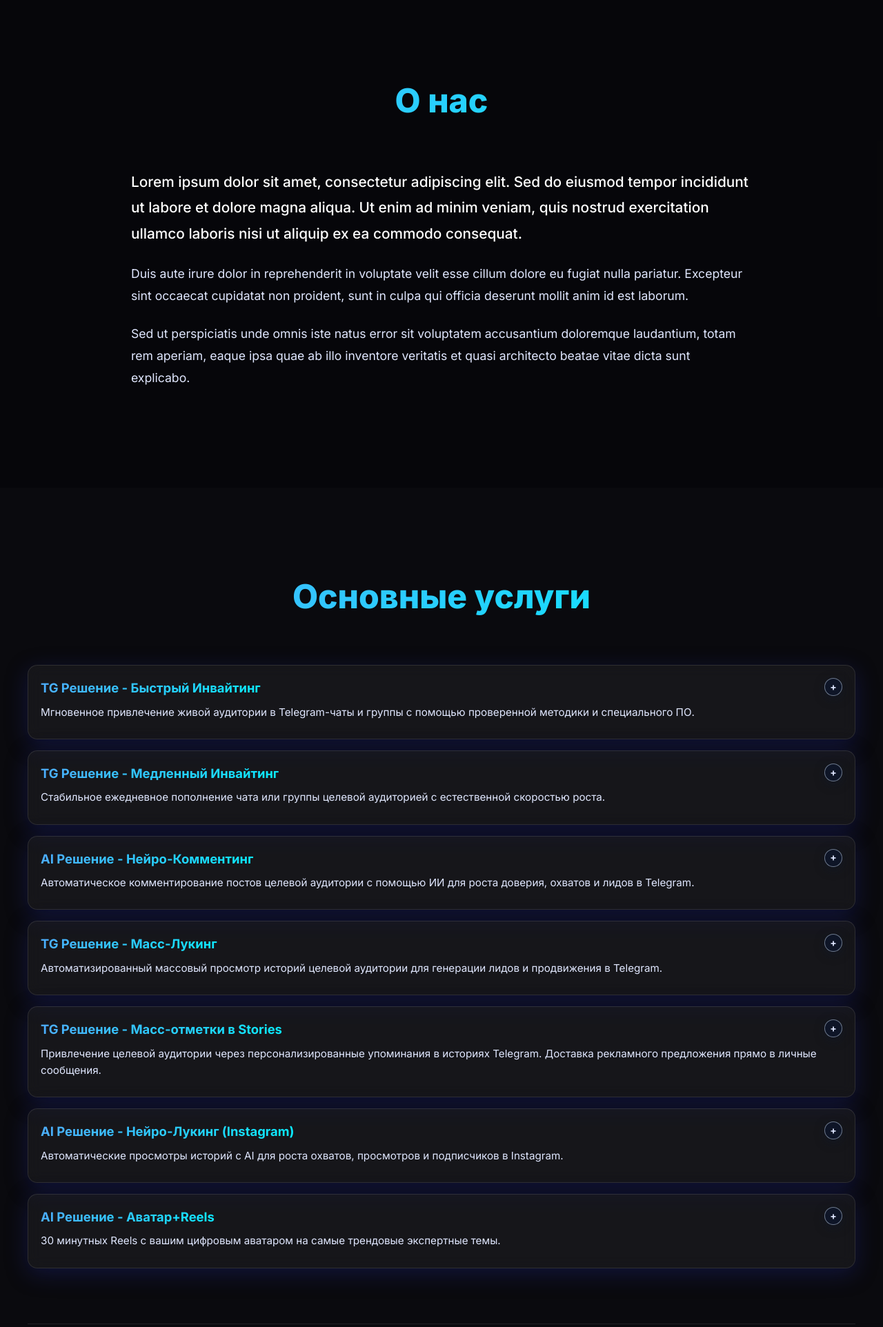
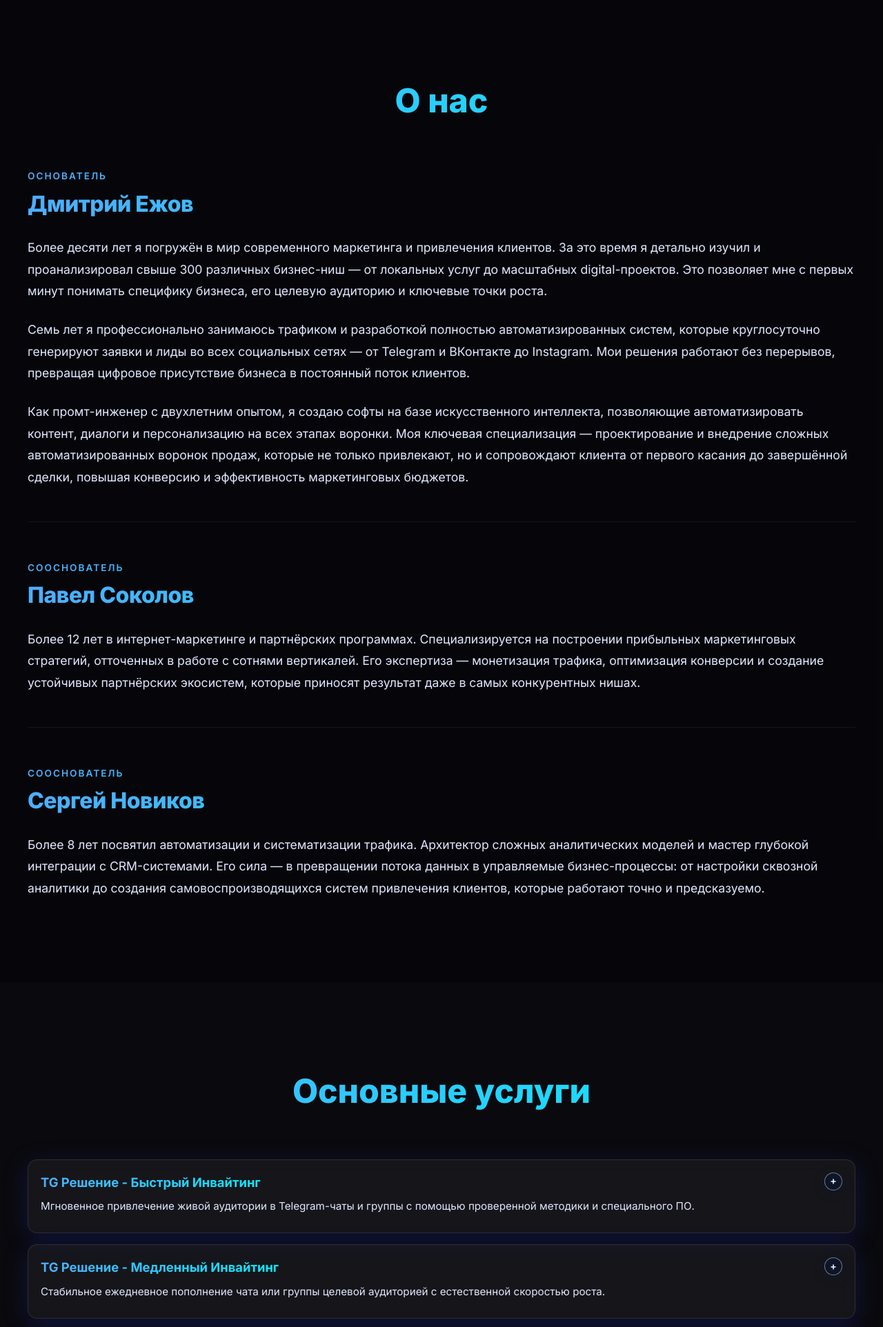
Before and after one commit to egormixbotov-boop/project-frontend-test, a Django app: page / in a window 1280 px wide. Shown: the part 812-2736 px from the top of the page at 69% size. Run offline with Django 5.2, Linux system fonts and the light colour scheme; some web fonts are replaced.

Commit message:
добавил секцию о нас

```diff
--- a/landing/static/landing/css/style.css
+++ b/landing/static/landing/css/style.css
@@ -619,10 +619,6 @@
     background-clip: text;
 }
 
-.section-content {
-    max-width: 900px;
-    margin: 0 auto;
-}
 
 .content-text {
     color: var(--text-secondary);
@@ -643,6 +639,94 @@
 /* Секция О нас */
 .section-about {
     background: rgba(0, 0, 0, 0.3);
+}
+
+.team-block {
+    margin-bottom: 56px;
+    padding-bottom: 48px;
+    border-bottom: 1px solid rgba(255, 255, 255, 0.06);
+    position: relative;
+    transition: var(--transition-normal);
+}
+
+.team-block:last-child {
+    margin-bottom: 0;
+    padding-bottom: 0;
+    border-bottom: none;
+}
+
+.team-block:hover {
+    padding-left: 20px;
+}
+
+.team-block-header {
+    margin-bottom: 28px;
+    display: flex;
+    flex-direction: column;
+    gap: 10px;
+}
+
+.team-role {
+    font-size: 0.85rem;
+    font-weight: 600;
+    text-transform: uppercase;
+    letter-spacing: 2px;
+    background: linear-gradient(135deg, #4facfe 0%, #00f2fe 100%);
+    -webkit-background-clip: text;
+    -webkit-text-fill-color: transparent;
+    background-clip: text;
+    display: inline-block;
+    position: relative;
+    padding-left: 0;
+    transition: var(--transition-normal);
+}
+
+.team-block:hover .team-role {
+    padding-left: 12px;
+}
+
+.team-role::before {
+    content: '';
+    position: absolute;
+    left: 0;
+    top: 50%;
+    transform: translateY(-50%);
+    width: 0;
+    height: 2px;
+    background: linear-gradient(90deg, #4facfe 0%, #00f2fe 100%);
+    transition: var(--transition-normal);
+    opacity: 0;
+}
+
+.team-block:hover .team-role::before {
+    width: 8px;
+    opacity: 1;
+}
+
+.team-name {
+    font-size: 2rem;
+    font-weight: 800;
+    margin: 0;
+    background: var(--gradient-text-cyan);
+    -webkit-background-clip: text;
+    -webkit-text-fill-color: transparent;
+    background-clip: text;
+    line-height: 1.2;
+    letter-spacing: -0.5px;
+}
+
+.team-block-content {
+    color: var(--text-secondary);
+    line-height: 1.8;
+}
+
+.team-block-content p {
+    margin-bottom: 24px;
+    font-size: 1.1rem;
+}
+
+.team-block-content p:last-child {
+    margin-bottom: 0;
 }
 
 /* Секция Услуги */
@@ -1124,6 +1208,24 @@
         font-size: 2rem;
     }
 
+    .team-block {
+        margin-bottom: 32px;
+        padding-bottom: 28px;
+    }
+
+    .team-block:hover {
+        padding-left: 0;
+    }
+
+    .team-name {
+        font-size: 1.4rem;
+    }
+
+    .team-block-content p {
+        font-size: 0.95rem;
+        line-height: 1.7;
+    }
+
     .services-grid {
         flex-direction: column;
         gap: 20px;
@@ -1188,6 +1290,23 @@
     .text-large {
         font-size: 1rem !important;
     }
+
+    .team-block {
+        margin-bottom: 40px;
+        padding-bottom: 36px;
+    }
+
+    .team-block:hover {
+        padding-left: 0;
+    }
+
+    .team-name {
+        font-size: 1.6rem;
+    }
+
+    .team-block-content p {
+        font-size: 1rem;
+    }
 }
 
 /* ===== Custom Scrollbar ===== */
--- a/landing/templates/landing/index.html
+++ b/landing/templates/landing/index.html
@@ -124,19 +124,49 @@
                 <h2 class="section-title">О нас</h2>
             </div>
             <div class="section-content">
-                <div class="content-text">
-                    <p class="text-large">
-                        Lorem ipsum dolor sit amet, consectetur adipiscing elit. Sed do eiusmod tempor incididunt ut labore et dolore magna aliqua.
-                        Ut enim ad minim veniam, quis nostrud exercitation ullamco laboris nisi ut aliquip ex ea commodo consequat.
-                    </p>
-                    <p>
-                        Duis aute irure dolor in reprehenderit in voluptate velit esse cillum dolore eu fugiat nulla pariatur.
-                        Excepteur sint occaecat cupidatat non proident, sunt in culpa qui officia deserunt mollit anim id est laborum.
-                    </p>
-                    <p>
-                        Sed ut perspiciatis unde omnis iste natus error sit voluptatem accusantium doloremque laudantium, totam rem aperiam,
-                        eaque ipsa quae ab illo inventore veritatis et quasi architecto beatae vitae dicta sunt explicabo.
-                    </p>
+                <!-- Основатель -->
+                <div class="team-block">
+                    <div class="team-block-header">
+                        <span class="team-role">Основатель</span>
+                        <h3 class="team-name">Дмитрий Ежов</h3>
+                    </div>
+                    <div class="team-block-content">
+                        <p>
+                            Более десяти лет я погружён в мир современного маркетинга и привлечения клиентов. За это время я детально изучил и проанализировал свыше 300 различных бизнес-ниш — от локальных услуг до масштабных digital-проектов. Это позволяет мне с первых минут понимать специфику бизнеса, его целевую аудиторию и ключевые точки роста.
+                        </p>
+                        <p>
+                            Семь лет я профессионально занимаюсь трафиком и разработкой полностью автоматизированных систем, которые круглосуточно генерируют заявки и лиды во всех социальных сетях — от Telegram и ВКонтакте до Instagram. Мои решения работают без перерывов, превращая цифровое присутствие бизнеса в постоянный поток клиентов.
+                        </p>
+                        <p>
+                            Как промт-инженер с двухлетним опытом, я создаю софты на базе искусственного интеллекта, позволяющие автоматизировать контент, диалоги и персонализацию на всех этапах воронки. Моя ключевая специализация — проектирование и внедрение сложных автоматизированных воронок продаж, которые не только привлекают, но и сопровождают клиента от первого касания до завершённой сделки, повышая конверсию и эффективность маркетинговых бюджетов.
+                        </p>
+                    </div>
+                </div>
+
+                <!-- Сооснователь 1 -->
+                <div class="team-block">
+                    <div class="team-block-header">
+                        <span class="team-role">Сооснователь</span>
+                        <h3 class="team-name">Павел Соколов</h3>
+                    </div>
+                    <div class="team-block-content">
+                        <p>
+                            Более 12 лет в интернет-маркетинге и партнёрских программах. Специализируется на построении прибыльных маркетинговых стратегий, отточенных в работе с сотнями вертикалей. Его экспертиза — монетизация трафика, оптимизация конверсии и создание устойчивых партнёрских экосистем, которые приносят результат даже в самых конкурентных нишах.
+                        </p>
+                    </div>
+                </div>
+
+                <!-- Сооснователь 2 -->
+                <div class="team-block">
+                    <div class="team-block-header">
+                        <span class="team-role">Сооснователь</span>
+                        <h3 class="team-name">Сергей Новиков</h3>
+                    </div>
+                    <div class="team-block-content">
+                        <p>
+                            Более 8 лет посвятил автоматизации и систематизации трафика. Архитектор сложных аналитических моделей и мастер глубокой интеграции с CRM-системами. Его сила — в превращении потока данных в управляемые бизнес-процессы: от настройки сквозной аналитики до создания самовоспроизводящихся систем привлечения клиентов, которые работают точно и предсказуемо.
+                        </p>
+                    </div>
                 </div>
             </div>
         </div>
@@ -282,71 +312,6 @@
                     </div>
                 </div>
 
-                <!-- Услуга 6 -->
-                <div class="service-card glass-card">
-                    <div class="service-head">
-                        <h3 class="service-title">AI Решение - Нейро-Лукинг (Instagram)</h3>
-                        <div class="service-toggle"></div>
-                    </div>
-                    <p class="service-description">
-                        Автоматические просмотры историй с AI для роста охватов, просмотров и подписчиков в Instagram.
-                    </p>
-                    <div class="service-content">
-                        <ul class="service-features">
-                            <li><strong>Просмотров STORIES:</strong> до 50.000 в сутки</li>
-                            <li><strong>Реакции на STORIES:</strong> до 1000 лайков в сутки</li>
-                            <li><strong>Увеличение мощности:</strong> на второй месяц</li>
-                            <li><strong>Бот с авто-приветствием:</strong> и предложением продукта/услуги</li>
-                            <li><strong>Интеграции:</strong> Instagram</li>
-                            <li><strong>Оплата:</strong> 19.900₽ (за решение «под ключ»)</li>
-                        </ul>
-                        <div class="service-results">
-                            <strong>Результаты:</strong> Увеличение просмотров историй и реакций на них, привлечение новых подписчиков за счет взаимодействия с целевой аудиторией, рост органического охвата благодаря продвижению постов через алгоритмизацию, поднятие аккаунта в поиске по ключевым словам
-                        </div>
-                        <a class="service-cta btn-telegram" href="https://t.me/IT_Ninjas" target="_blank" rel="noopener noreferrer">
-                            <span class="telegram-icon"><img src="{% static 'landing/images/icons/telegram.svg' %}" alt="Telegram" width="24" height="24"></span>
-                            <span>Написать в Telegram</span>
-                        </a>
-                    </div>
-                </div>
-
-                <!-- Услуга 7 -->
-                <div class="service-card glass-card">
-                    <div class="service-head">
-                        <h3 class="service-title">AI Решение - Аватар+Reels</h3>
-                        <div class="service-toggle"></div>
-                    </div>
-                    <p class="service-description">
-                        30 минутных Reels с вашим цифровым аватаром на самые трендовые экспертные темы.
-                    </p>
-                    <div class="service-content">
-                        <div class="service-packages">
-                            <div class="package-item">
-                                <strong>10 роликов</strong> - 60.000₽
-                            </div>
-                            <div class="package-item">
-                                <strong>15 роликов</strong> - 80.000₽
-                            </div>
-                            <div class="package-item">
-                                <strong>30 роликов</strong> - 120.000₽
-                            </div>
-                        </div>
-                        <div class="service-includes">
-                            <strong>Что входит:</strong> Анализ ЦА и конкурентов, совместное составление стратегии, дословные сценарии с хронометражем, создание 3 Аватаров (в любом из пакетов можем делать до 3 аватаров, если более — с доплатой), монтаж видео (2 круга правок)
-                        </div>
-                        <div class="service-requirements">
-                            <strong>Что нужно от вас:</strong> 3 студийных разговорных видео (горизонтальных или вертикальных) длиной от 3 до 5 минут. Одно видео для каждого Аватара.
-                        </div>
-                        <div class="service-results">
-                            <strong>Результаты:</strong> 30 топовых Reels для экспертного блога, увеличение подписчиков, экономия времени
-                        </div>
-                        <a class="service-cta btn-telegram" href="https://t.me/IT_Ninjas" target="_blank" rel="noopener noreferrer">
-                            <span class="telegram-icon"><img src="{% static 'landing/images/icons/telegram.svg' %}" alt="Telegram" width="24" height="24"></span>
-                            <span>Написать в Telegram</span>
-                        </a>
-                    </div>
-                </div>
-            </div>
 
             <!-- Дополнительные услуги -->
             <div class="additional-services">
```
